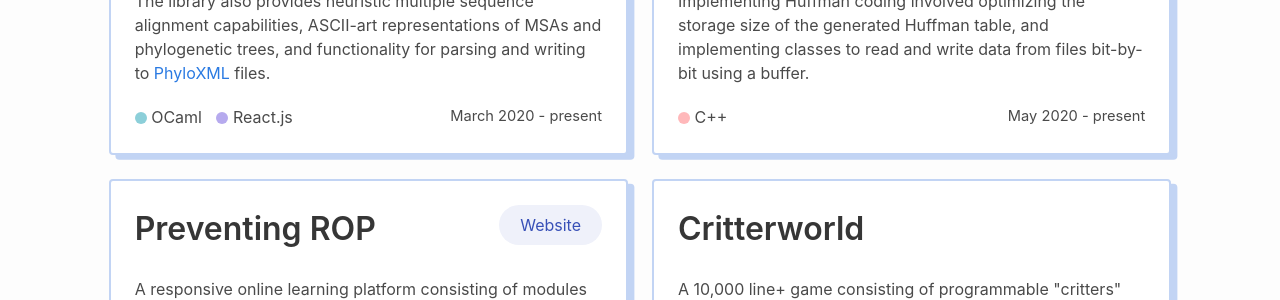
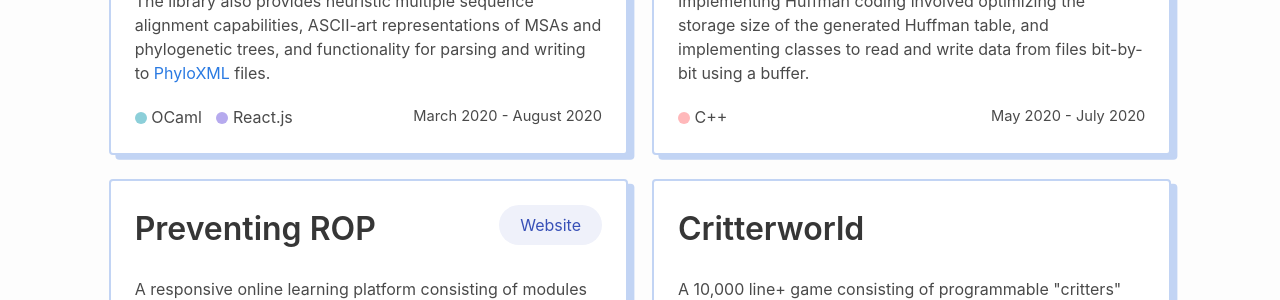
Before and after one commit to vaishnavi17/vaishnavi17.github.io, a Jekyll site: the page built from index.md, in a window 1280 px wide. Shown: the part 1334-1634 px from the top of the page. Built offline with Jekyll 4.4.1, drawn with Linux system fonts in a browser that asks for light colours; nearby versions of some CDN libraries.

Commit message:
updating project times

```diff
--- a/_layouts/home.html
+++ b/_layouts/home.html
@@ -93,7 +93,7 @@ layout: default
           </div>
           <div style="flex: 0 1 1em"><span class="language ocaml" style="margin-left: 0;"></span> OCaml
             <span class="language react"></span> React.js
-            <span style="font-size: 11pt; font-weight: light; float:right">March 2020 - present</span></div>
+            <span style="font-size: 11pt; font-weight: light; float:right">March 2020 - August 2020</span></div>
         </div>
       </div>
 
@@ -124,7 +124,7 @@ layout: default
 
           </div>
           <div style="flex: 0 1 1em"><span class="language cpp" style="margin-left: 0;"></span> C++
-            <span style="font-size: 11pt; font-weight: light; float:right">May 2020 - present</span></div>
+            <span style="font-size: 11pt; font-weight: light; float:right">May 2020 - July 2020</span></div>
         </div>
       </div>
 
```
